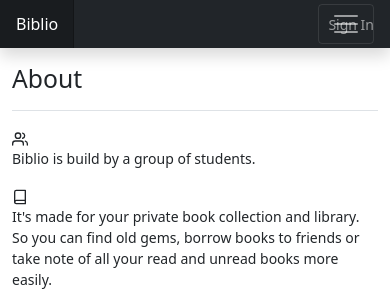
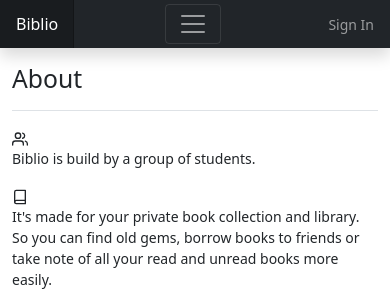
Before and after one commit to BennerLukas/Biblio, a Flask app: page /about in a window 390 px wide. Shown: the top 300 px of the page. Run offline with Flask 2, Linux system fonts and the light colour scheme; some libraries are stand-ins or nearby versions.

Commit message:
cheap fix for responsive design

```diff
--- a/src/frontend/app/templates/includes/raw.html
+++ b/src/frontend/app/templates/includes/raw.html
@@ -38,7 +38,7 @@
 
 <header class="navbar navbar-dark sticky-top bg-dark flex-md-nowrap p-0 shadow">
     <a class="navbar-brand col-md-3 col-lg-2 me-0 px-3" href="/">Biblio</a>
-    <button class="navbar-toggler position-absolute d-md-none collapsed" type="button" data-bs-toggle="collapse"
+    <button class="navbar-toggler position-sticky d-md-none collapsed" type="button" data-bs-toggle="collapse"
             data-bs-target="#sidebarMenu" aria-controls="sidebarMenu" aria-expanded="false"
             aria-label="Toggle navigation">
         <span class="navbar-toggler-icon"></span>
--- a/src/frontend/app/views.py
+++ b/src/frontend/app/views.py
@@ -12,7 +12,7 @@ app.secret_key = 'dljsawadslqk24e21cjn!Ew@@dsa5'
 
 
 @app.context_processor
-def logged_in():
+def logging_in():
     return dict(is_logged_in=session.get('is_logged_in', None),
                 user=session.get('user_name', None),
                 user_id=session.get('user_id', None))
```
